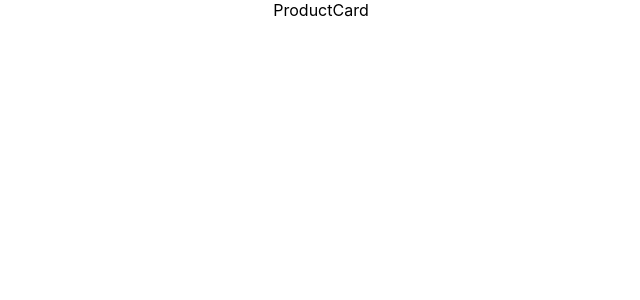
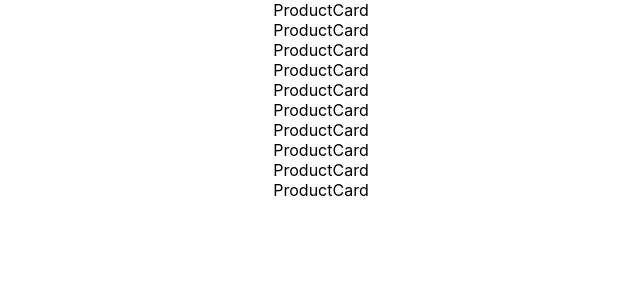
Before and after one commit to felipepolato/teste-tecnico-shopper, a React (Create React App) app: page /productcard in a window 1280 px wide. Shown: the top 300 px of the page, without its empty margins (319-959 px from the left). Built offline with nearby package versions, Linux system fonts and the light colour scheme.

Commit message:
ajuste model e imports dos compionentes

```diff
--- a/src/components/FormField/index.jsx
+++ b/src/components/FormField/index.jsx
@@ -1,7 +1,7 @@
 import React, { useState } from "react";
 import ModalScreen from "../Modal";
 
-export function FormField() {
+export default function FormField() {
   const [name, setName] = useState("");
   const [search, setSearch] = useState("");
   const[date, setDate] = useState("");
--- a/src/components/ListProduct/index.jsx
+++ b/src/components/ListProduct/index.jsx
@@ -1,6 +1,6 @@
 import React from 'react';
 
-export function ListProduct () {
+export default function ListProduct () {
 
     return(
         <div>
--- a/src/components/Modal/index.jsx
+++ b/src/components/Modal/index.jsx
@@ -1,6 +1,8 @@
 import React from "react";
+import Modal from "react-modal";
+import ProductCard from "../ProductCard";
 import "./styles.css";
-import Modal from "react-modal";
+
 
 Modal.setAppElement("#root");
 
@@ -27,9 +29,11 @@ export default function ModalScreen() {
         }}
         closeTimeoutMS={500}
       >
+        <button onClick={() => setIsOpen(false)}>Fechar</button>
 
+        <ProductCard/>
 
-        <button onClick={() => setIsOpen(false)}>X</button>
+        <button>Fechar Compra</button>
       </Modal>
     </div>
   );
--- a/src/components/Modal/styles.css
+++ b/src/components/Modal/styles.css
@@ -9,16 +9,16 @@
     top: 0;
     bottom: 0;
     right: 0;
-    left: 650px;
+    left: 73%;
     background-color: rgba(0, 0, 0, 0);
     opacity: 0;
     transition-property: background-color, opacity;
     transition-duration: 500ms;
     transition-timing-function: ease-in-out;
     outline: 0;
-    /* display: flex;
+    display: flex;
     justify-content: center;
-    align-items: center; */
+    align-items: center;
   }
 
   .overlay-after {
@@ -33,8 +33,8 @@
 
   .content-base {
     position: relative;
+    /*
     top: 10px;
-    /*
     left: auto;
     right: auto;
     bottom: auto;
@@ -42,9 +42,9 @@
     margin: 0 auto;
     border: 0;
     outline: 0;
-    display: flex;
+    /* display: flex;
     justify-content: center;
-    align-items: center;
+    align-items: center; */
     height: 0%;
     width: 0%;
     background-color: transparent;
--- a/src/components/ProductCard/index.jsx
+++ b/src/components/ProductCard/index.jsx
@@ -1,10 +1,29 @@
 import React from 'react';
 
-export function ProductCard(){
+export default  function ProductCard(){
 
     return(
         <div>
             ProductCard
+            <br/>
+            ProductCard
+            <br/>
+            ProductCard
+            <br/>
+            ProductCard
+            <br/>
+            ProductCard
+            <br/>
+            ProductCard
+            <br/>
+            ProductCard
+            <br/>
+            ProductCard
+            <br/>
+            ProductCard
+            <br/>
+            ProductCard
+            <br/>
         </div>
     )
 }
--- a/src/components/ShoppingCart/index.jsx
+++ b/src/components/ShoppingCart/index.jsx
@@ -1,6 +1,6 @@
 import React from 'react';
 
-export function ShoppingCart(){
+export default function ShoppingCart(){
 
     return(
         <div>
```
Also changed, not shown: src/router/Route.js (+4 -4 lines).
